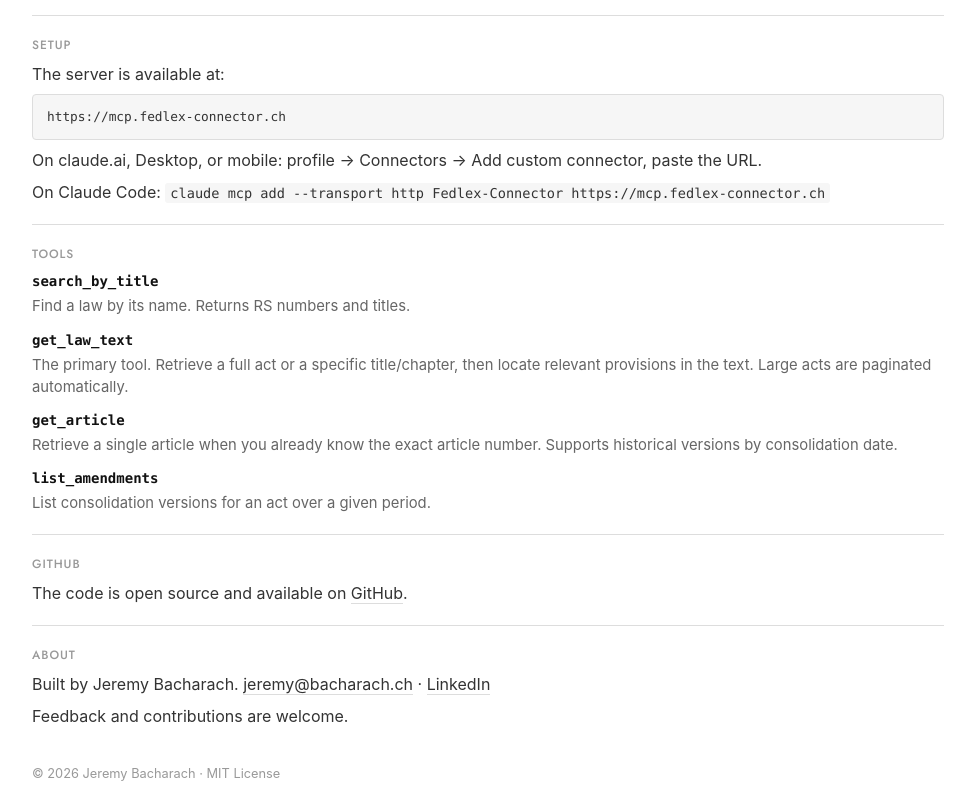
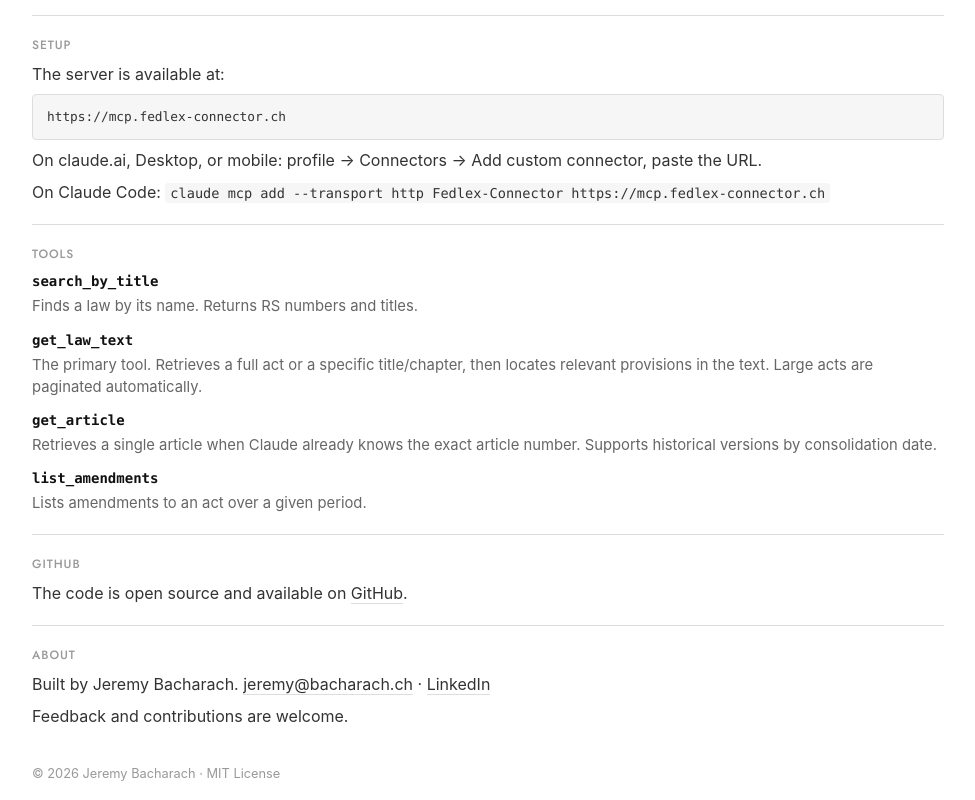
Before and after one commit to JayTheSkier/fedlex-connector, a website: page website/index.html in a window 1280 px wide. Shown: the part 627-1427 px from the top of the page, without its empty margins (152-1127 px from the left). Drawn offline with Linux system fonts and the light colour scheme.

Commit message:
Tighten verb tense in Tools section descriptions
Use third-person singular ("Finds", "Retrieves", "Lists") to match
the style of tool descriptions, and clarify that get_article expects
Claude (not the user) to know the article number.

```diff
--- a/website/index.html
+++ b/website/index.html
@@ -380,22 +380,22 @@
 
       <div class="tool">
         <h3>search_by_title</h3>
-        <p>Find a law by its name. Returns RS numbers and titles.</p>
+        <p>Finds a law by its name. Returns RS numbers and titles.</p>
       </div>
 
       <div class="tool">
         <h3>get_law_text</h3>
-        <p>The primary tool. Retrieve a full act or a specific title/chapter, then locate relevant provisions in the text. Large acts are paginated automatically.</p>
+        <p>The primary tool. Retrieves a full act or a specific title/chapter, then locates relevant provisions in the text. Large acts are paginated automatically.</p>
       </div>
 
       <div class="tool">
         <h3>get_article</h3>
-        <p>Retrieve a single article when you already know the exact article number. Supports historical versions by consolidation date.</p>
+        <p>Retrieves a single article when Claude already knows the exact article number. Supports historical versions by consolidation date.</p>
       </div>
 
       <div class="tool">
         <h3>list_amendments</h3>
-        <p>List consolidation versions for an act over a given period.</p>
+        <p>Lists amendments to an act over a given period.</p>
       </div>
     </section>
 
```
